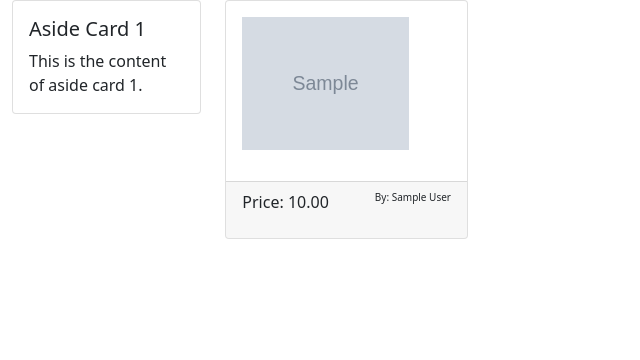
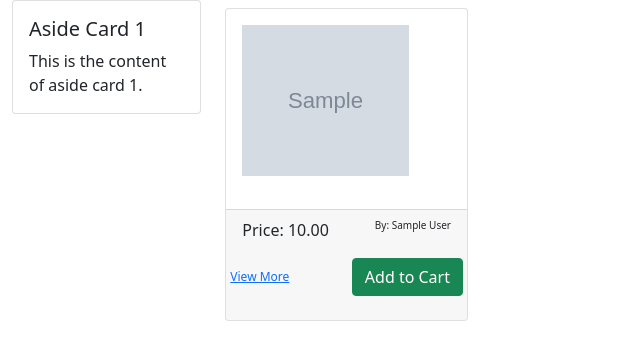
Before and after one commit to Antoney20/checkout-page, a Django app: page /app/ in a window 1280 px wide. Shown: the part 56-416 px from the top of the page, without its empty margins (0-640 px from the left). Run offline with Django 4.2, Linux system fonts and the light colour scheme; tables that the repository leaves empty hold one stand-in row (values such as "Sample post"); grey boxes marked "Sample" are stand-in pictures; parts of the project's set-up code (start-up, migrations or seed data) failed here and were passed over; some libraries are stand-ins or nearby versions.

Commit message:
padding  and overflow

```diff
--- a/mpesa_appp/templates/mpesa_appp/index.html
+++ b/mpesa_appp/templates/mpesa_appp/index.html
@@ -64,12 +64,18 @@
                 <div class="row">
                     {% for item in items %}
                     <div class="col-6 col-lg-3 col-sm-6 col-md-4 col-lg-2 col-xxl-2">
-                        <div class="card mt-auto mb-2">
-                            <div class="card-body"  style="height:180px;">
+                        <div class="card mt-2 mb-2">
+                            <div class="card-body"  style="height:200px;">
                                 <img src="{{ item.item_image.url }}" alt="item.name" style="width:80%; height:90%;">
                             </div>
                             <div class="card-footer">
                                 <p>Price: {{ item.price }} <span class="" style="font-size:10px;float:right;overflow:hidden;" >  By: {{ item.user}}</span></p>
+                                <div class="row">
+                                      <p class=" p-0 d-flex align-items-center justify-content-between" style="font-size:12px;">
+                                        <span><a href="#">View More</a></span>
+                                        <span><button class="btn btn-success">Add to Cart</button></span>
+                                      </p>
+                                </div>
                             </div>
                         </div>
                     </div>
```
